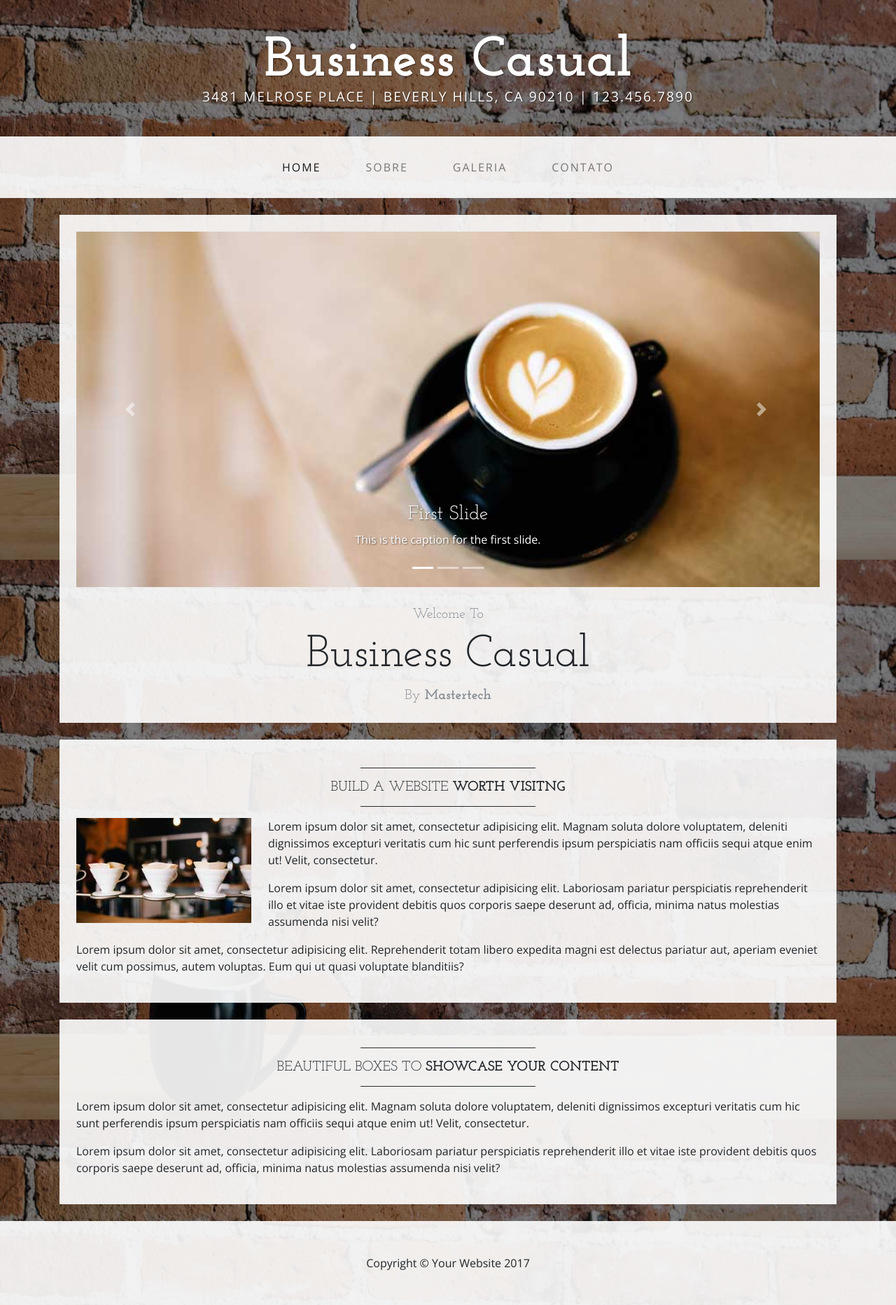
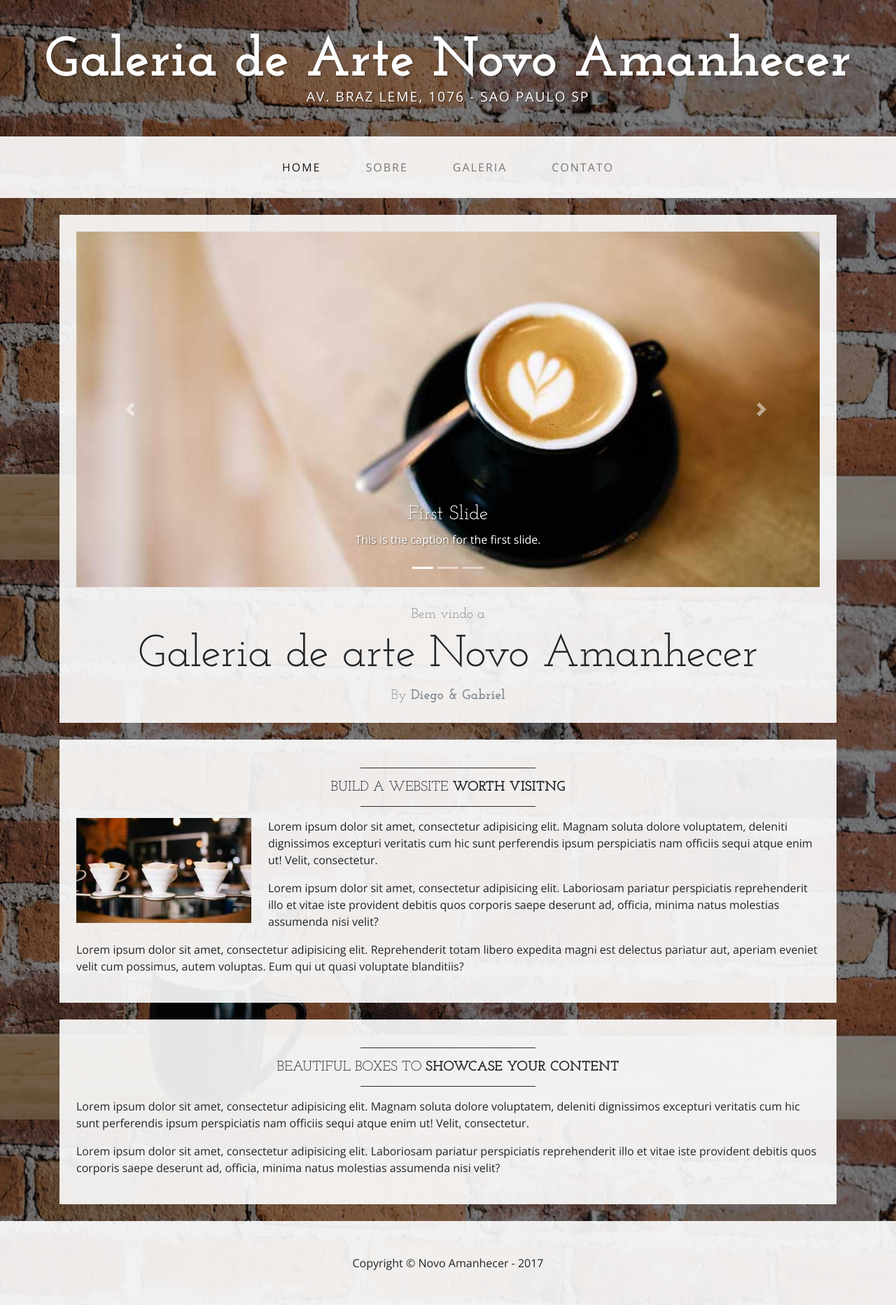
Before and after one commit to gnoguchi/art-gallery, a Node server app: page / in a window 1280 px wide. Shown: the whole page at 70% size. Run offline with Node 20, Linux system fonts and the light colour scheme; some libraries are stand-ins or nearby versions.

Commit message:
refactory html main

```diff
--- a/views/home.handlebars
+++ b/views/home.handlebars
@@ -44,10 +44,10 @@
 
             <!-- Welcome Message -->
             <div class="text-center mt-4">
-                <div class="text-heading text-muted text-lg">Welcome To</div>
-                <h1 class="my-2">Business Casual</h1>
+                <div class="text-heading text-muted text-lg">Bem vindo a</div>
+                <h1 class="my-2">Galeria de arte Novo Amanhecer</h1>
                 <div class="text-heading text-muted text-lg">By
-                    <strong>Mastertech</strong>
+                    <strong>Diego & Gabriel</strong>
                 </div>
             </div>
         </div>
--- a/views/layouts/main.handlebars
+++ b/views/layouts/main.handlebars
@@ -6,7 +6,7 @@
     <meta charset="utf-8">
     <meta name="viewport" content="width=device-width, initial-scale=1, shrink-to-fit=no">
 
-    <title>Business Casual - Mastertech Theme</title>
+    <title>Galeria de arte Novo Amanhecer</title>
 
     <!-- Bootstrap core CSS -->
     <link href="vendor/bootstrap/css/bootstrap.min.css" rel="stylesheet">
@@ -22,8 +22,8 @@
 
 <body>
 
-    <div class="tagline-upper text-center text-heading text-shadow text-white mt-5 d-none d-lg-block">Business Casual</div>
-    <div class="tagline-lower text-center text-expanded text-shadow text-uppercase text-white mb-5 d-none d-lg-block">3481 Melrose Place | Beverly Hills, CA 90210 | 123.456.7890</div>
+    <div class="tagline-upper text-center text-heading text-shadow text-white mt-5 d-none d-lg-block">Galeria de Arte Novo Amanhecer</div>
+    <div class="tagline-lower text-center text-expanded text-shadow text-uppercase text-white mb-5 d-none d-lg-block">Av. Braz Leme, 1076 - Sao Paulo SP</div>
 
     <!-- Navegação -->
     <nav class="navbar navbar-expand-lg navbar-light bg-faded py-lg-4">
@@ -56,7 +56,7 @@
     <!-- Rodapé -->
     <footer class="bg-faded text-center py-5">
         <div class="container">
-            <p class="m-0">Copyright &copy; Your Website 2017</p>
+            <p class="m-0">Copyright &copy; Novo Amanhecer - 2017</p>
         </div>
     </footer>
 
```
